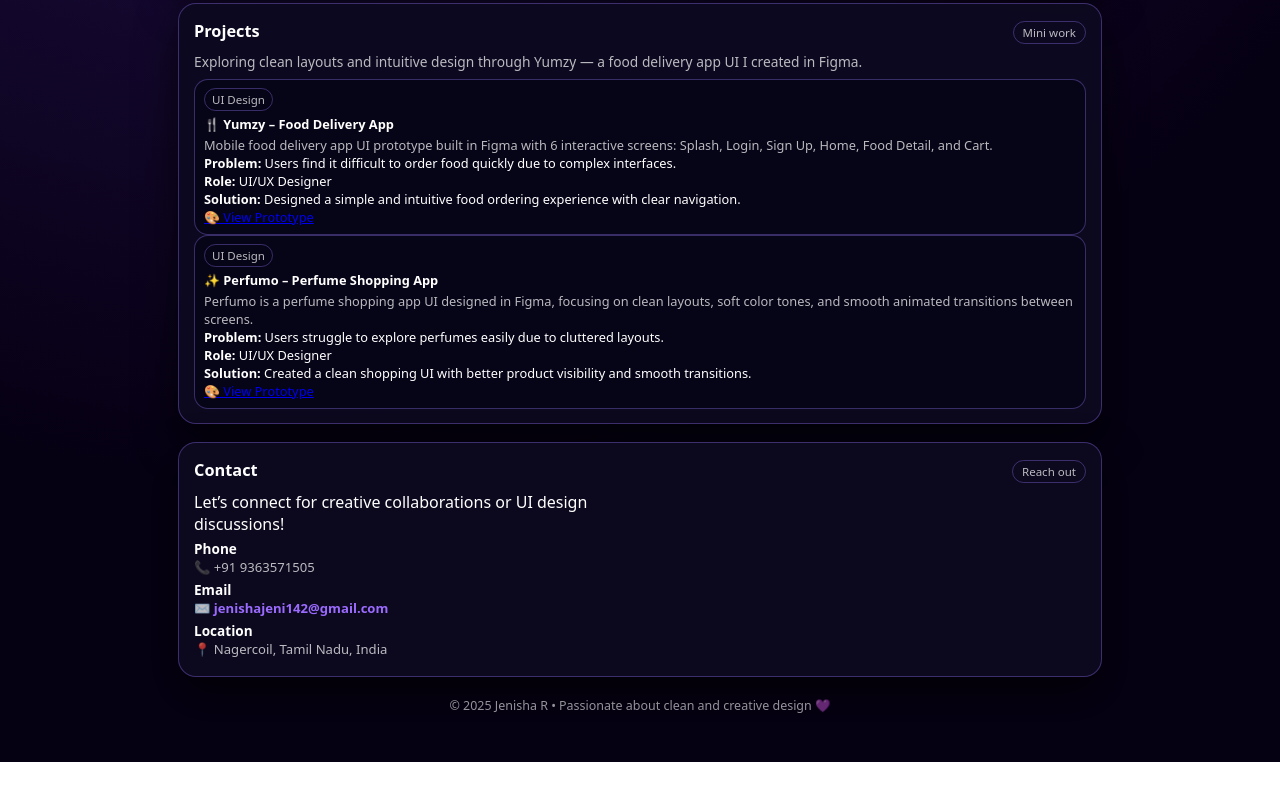
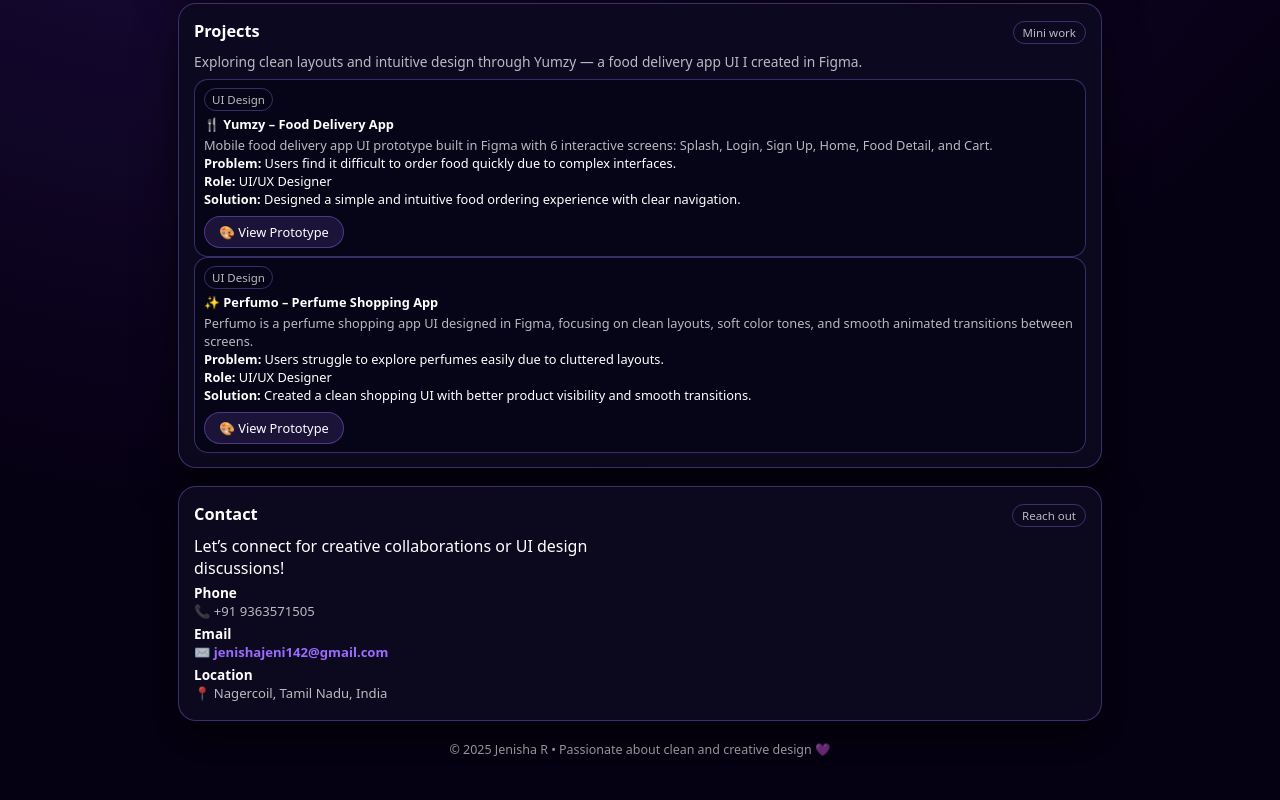
Before and after one commit to Jenisha2215/jenisha-portfolio, a plain HTML site: page index.html in a window 1280 px wide. Shown: the part 790-1590 px from the top of the page. Before the commit the page ends 1552 px from the top, so only its background shows below. Drawn offline with Linux system fonts and the light colour scheme.

Commit message:
Update index.html

```diff
--- a/index.html
+++ b/index.html
@@ -249,13 +249,11 @@ section.content-block {
   font-size: 0.8rem;
   transition: 0.22s ease;
 }
-
 .project-card:hover {
-  transform: translateY(-3px);
-  border-color: rgba(153,122,255,0.95);
-  box-shadow: 0 16px 34px rgba(0, 0, 0, 0.75);
+  transform: translateY(-6px) scale(1.02);
+  border-color: #9b6bff;
+  box-shadow: 0 20px 40px rgba(0,0,0,0.8);
 }
-
 .project-pill {
   display: inline-block;
   padding: 3px 7px;
@@ -274,6 +272,23 @@ section.content-block {
 .project-desc {
   font-size: 0.8rem;
   color: var(--muted);
+}
+.project-card a {
+  display: inline-block;
+  margin-top: 8px;
+  padding: 6px 14px;
+  border-radius: 999px;
+  background: rgba(155,107,255,0.15);
+  border: 1px solid rgba(155,107,255,0.4);
+  color: white;
+  text-decoration: none;
+  font-size: 0.8rem;
+  transition: 0.25s;
+}
+
+.project-card a:hover {
+  background: #9b6bff;
+  color: #fff;
 }
 
 /* ---------- CONTACT ---------- */
```
